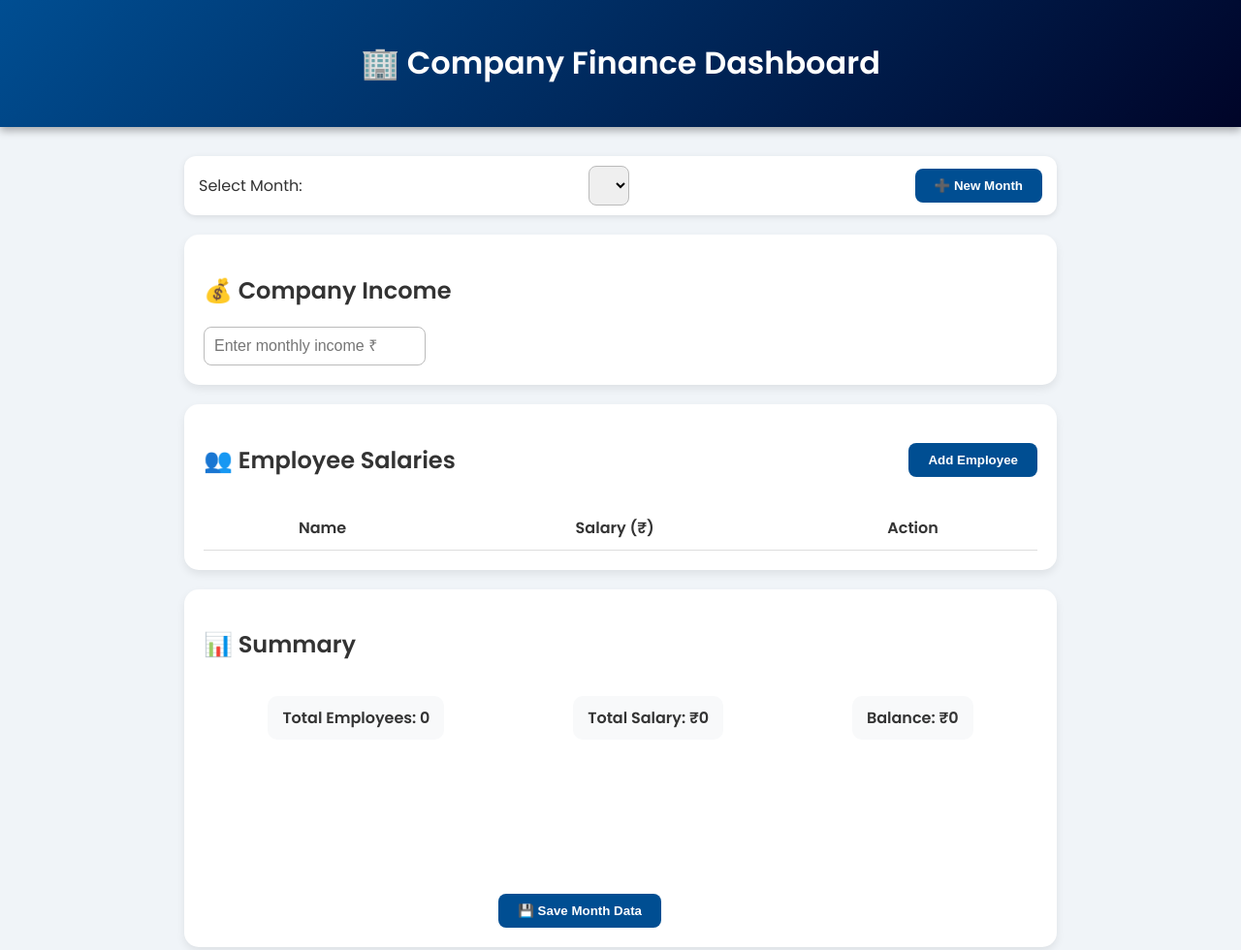
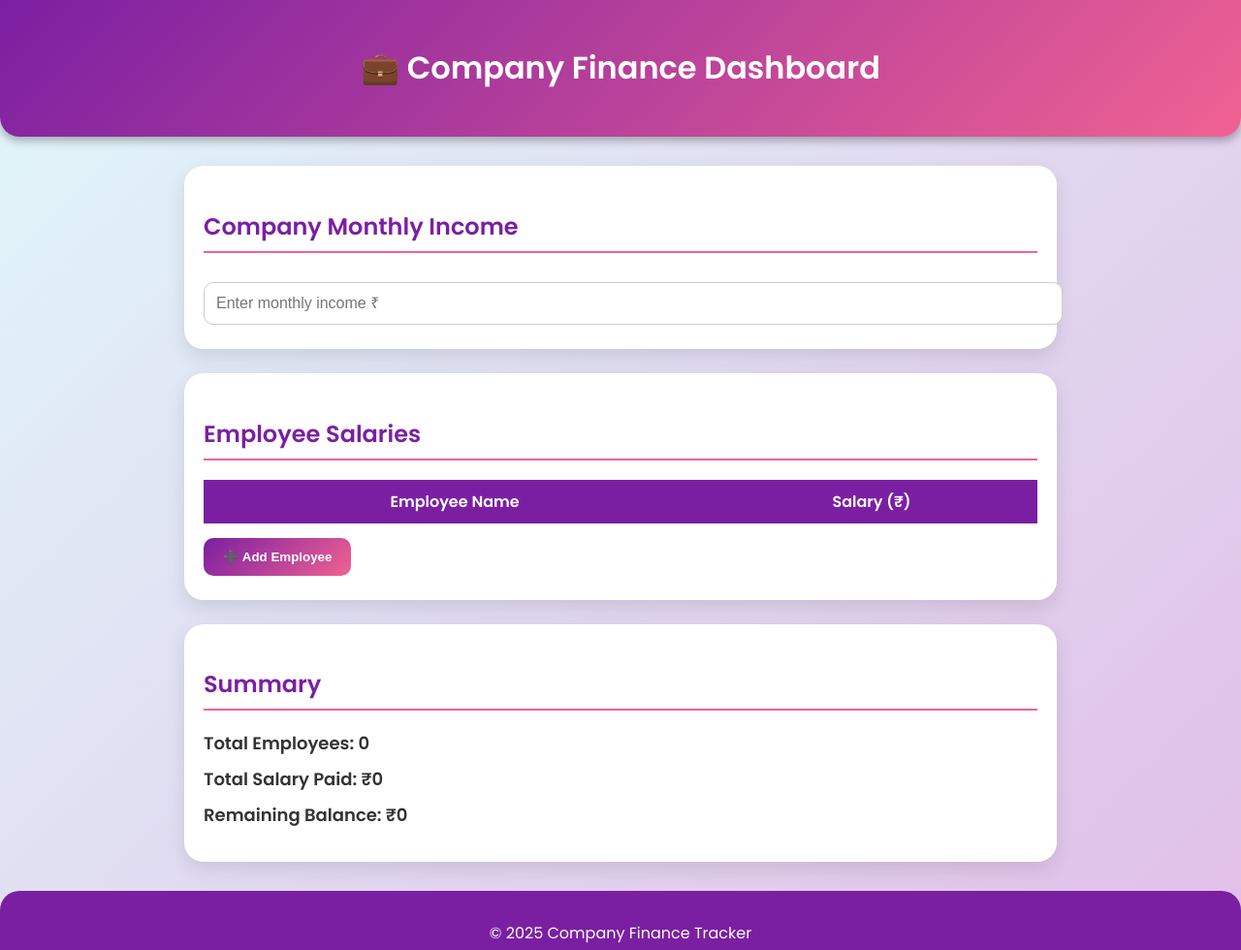
Before and after one commit to MrutyunjayM/Company_Finance2, a plain HTML site: page index.html in a window 1280 px wide. Shown: the top 980 px of the page at 97% size. Drawn offline with nearby package versions, Linux system fonts and the light colour scheme.

Commit message:
Add files via upload

```diff
--- a/index.html
+++ b/index.html
@@ -5,51 +5,37 @@
   <meta name="viewport" content="width=device-width, initial-scale=1.0" />
   <title>Company Finance Dashboard</title>
   <link rel="stylesheet" href="style.css" />
-  <script src="https://cdn.jsdelivr.net/npm/chart.js"></script>
 </head>
 <body>
   <header>
-    <h1>🏢 Company Finance Dashboard</h1>
+    <h1>💼 Company Finance Dashboard</h1>
   </header>
 
   <main>
-    <section class="controls">
-      <label for="monthSelect">Select Month:</label>
-      <select id="monthSelect"></select>
-      <button id="newMonthBtn">➕ New Month</button>
-    </section>
-
-    <section class="card income">
-      <h2>💰 Company Income</h2>
+    <section class="card income-section">
+      <h2>Company Monthly Income</h2>
       <input type="number" id="income" placeholder="Enter monthly income ₹" />
     </section>
 
-    <section class="card salary">
-      <div class="header-row">
-        <h2>👥 Employee Salaries</h2>
-        <button id="addEmployee">Add Employee</button>
-      </div>
+    <section class="card salary-section">
+      <h2>Employee Salaries</h2>
       <table id="salaryTable">
         <thead>
           <tr>
-            <th>Name</th>
+            <th>Employee Name</th>
             <th>Salary (₹)</th>
-            <th>Action</th>
           </tr>
         </thead>
         <tbody id="tableBody"></tbody>
       </table>
+      <button id="addEmployee">➕ Add Employee</button>
     </section>
 
     <section class="card summary">
-      <h2>📊 Summary</h2>
-      <div class="summary-box">
-        <p>Total Employees: <span id="totalEmployees">0</span></p>
-        <p>Total Salary: ₹<span id="totalSalary">0</span></p>
-        <p>Balance: ₹<span id="balance">0</span></p>
-      </div>
-      <canvas id="financeChart"></canvas>
-      <button id="saveMonth">💾 Save Month Data</button>
+      <h2>Summary</h2>
+      <p>Total Employees: <span id="totalEmployees">0</span></p>
+      <p>Total Salary Paid: ₹<span id="totalSalary">0</span></p>
+      <p>Remaining Balance: ₹<span id="balance">0</span></p>
     </section>
   </main>
 
--- a/script.js
+++ b/script.js
@@ -1,119 +1,44 @@
+// Array to store employees
 let employees = [];
-let financeData = JSON.parse(localStorage.getItem("financeData")) || {};
-let currentMonth = "";
 
-const monthSelect = document.getElementById("monthSelect");
-const incomeInput = document.getElementById("income");
-
-function populateMonths() {
-  monthSelect.innerHTML = "";
-  Object.keys(financeData).forEach(month => {
-    const opt = document.createElement("option");
-    opt.value = month;
-    opt.textContent = month;
-    monthSelect.appendChild(opt);
-  });
-}
-
-function newMonth() {
-  const month = prompt("Enter month name (e.g., October-2025):");
-  if (month && !financeData[month]) {
-    financeData[month] = { income: 0, employees: [] };
-    currentMonth = month;
-    populateMonths();
-    monthSelect.value = month;
-    employees = [];
-    incomeInput.value = "";
-    updateTable();
-    updateSummary();
-  }
-}
-
-function addEmployee() {
+// Add employee button
+document.getElementById("addEmployee").addEventListener("click", () => {
   const name = prompt("Enter employee name:");
   const salary = parseFloat(prompt("Enter salary (₹):")) || 0;
+
   if (name && salary > 0) {
     employees.push({ name, salary });
     updateTable();
   }
-}
+});
 
-function deleteEmployee(index) {
-  employees.splice(index, 1);
-  updateTable();
-}
-
+// Update the salary table
 function updateTable() {
   const tbody = document.getElementById("tableBody");
   tbody.innerHTML = "";
+
   employees.forEach((emp, index) => {
     const row = `
       <tr>
         <td>${emp.name}</td>
         <td>₹${emp.salary.toLocaleString()}</td>
-        <td><button onclick="deleteEmployee(${index})">🗑️</button></td>
       </tr>`;
     tbody.innerHTML += row;
   });
+
   updateSummary();
 }
 
+// Calculate and update summary section
 function updateSummary() {
-  const totalSalary = employees.reduce((sum, e) => sum + e.salary, 0);
-  const income = parseFloat(incomeInput.value) || 0;
+  const totalSalary = employees.reduce((sum, emp) => sum + emp.salary, 0);
+  const income = parseFloat(document.getElementById("income").value) || 0;
   const balance = income - totalSalary;
 
   document.getElementById("totalEmployees").textContent = employees.length;
   document.getElementById("totalSalary").textContent = totalSalary.toLocaleString();
   document.getElementById("balance").textContent = balance.toLocaleString();
-
-  updateChart(income, totalSalary, balance);
 }
 
-function saveMonth() {
-  if (!currentMonth) return alert("Select or create a month first!");
-  financeData[currentMonth] = {
-    income: parseFloat(incomeInput.value) || 0,
-    employees: employees
-  };
-  localStorage.setItem("financeData", JSON.stringify(financeData));
-  alert("✅ Data saved for " + currentMonth);
-}
-
-function loadMonth(month) {
-  currentMonth = month;
-  if (!financeData[month]) return;
-  incomeInput.value = financeData[month].income || "";
-  employees = financeData[month].employees || [];
-  updateTable();
-}
-
-let chart;
-function updateChart(income, salary, balance) {
-  const ctx = document.getElementById("financeChart").getContext("2d");
-  if (chart) chart.destroy();
-  chart = new Chart(ctx, {
-    type: "bar",
-    data: {
-      labels: ["Income", "Salary Expense", "Balance"],
-      datasets: [{
-        label: "Amount (₹)",
-        data: [income, salary, balance],
-        backgroundColor: ["#007bff", "#dc3545", "#28a745"]
-      }]
-    },
-    options: {
-      responsive: true,
-      plugins: { legend: { display: false } },
-      scales: { y: { beginAtZero: true } }
-    }
-  });
-}
-
-document.getElementById("addEmployee").addEventListener("click", addEmployee);
-document.getElementById("saveMonth").addEventListener("click", saveMonth);
-document.getElementById("newMonthBtn").addEventListener("click", newMonth);
-incomeInput.addEventListener("input", updateSummary);
-monthSelect.addEventListener("change", e => loadMonth(e.target.value));
-
-populateMonths();
+// Update summary whenever income changes
+document.getElementById("income").addEventListener("input", updateSummary);
--- a/style.css
+++ b/style.css
@@ -2,18 +2,19 @@
 
 body {
   font-family: 'Poppins', sans-serif;
-  background: #f0f4f8;
+  background: linear-gradient(135deg, #e0f7fa, #e1bee7);
+  margin: 0;
   color: #333;
-  margin: 0;
-  padding: 0;
 }
 
 header {
-  background: linear-gradient(135deg, #004e92, #000428);
+  background: linear-gradient(135deg, #7b1fa2, #f06292);
   color: white;
   text-align: center;
-  padding: 20px 10px;
-  box-shadow: 0 4px 8px rgba(0,0,0,0.3);
+  padding: 25px 10px;
+  box-shadow: 0 4px 10px rgba(0,0,0,0.3);
+  border-bottom-left-radius: 20px;
+  border-bottom-right-radius: 20px;
 }
 
 main {
@@ -22,80 +23,85 @@ main {
   padding: 0 15px;
 }
 
-.controls {
-  display: flex;
-  justify-content: space-between;
-  align-items: center;
-  margin-bottom: 20px;
+.card {
   background: #fff;
-  padding: 10px 15px;
-  border-radius: 12px;
-  box-shadow: 0 2px 6px rgba(0,0,0,0.1);
+  border-radius: 20px;
+  padding: 25px 20px;
+  margin-bottom: 25px;
+  box-shadow: 0 8px 20px rgba(0,0,0,0.1);
+  transition: transform 0.2s ease;
 }
 
-.controls select, input {
-  padding: 10px;
-  border: 1px solid #bbb;
-  border-radius: 8px;
+.card:hover {
+  transform: translateY(-5px);
+}
+
+h2 {
+  color: #7b1fa2;
+  border-bottom: 2px solid #f06292;
+  padding-bottom: 8px;
+}
+
+input {
+  width: 100%;
+  padding: 12px;
+  border-radius: 10px;
+  border: 1px solid #ccc;
   font-size: 16px;
+  margin-top: 10px;
 }
 
 button {
-  background: #004e92;
-  color: #fff;
+  background: linear-gradient(135deg, #7b1fa2, #f06292);
   border: none;
-  padding: 10px 20px;
-  border-radius: 8px;
+  padding: 12px 20px;
+  color: white;
+  font-weight: 600;
+  border-radius: 10px;
   cursor: pointer;
-  font-weight: 600;
+  margin-top: 15px;
   transition: 0.3s;
 }
-button:hover { background: #002c5c; }
 
-.card {
-  background: white;
-  border-radius: 15px;
-  padding: 20px;
-  margin-bottom: 20px;
-  box-shadow: 0 4px 8px rgba(0,0,0,0.08);
-}
-
-.header-row {
-  display: flex;
-  justify-content: space-between;
-  align-items: center;
+button:hover {
+  background: linear-gradient(135deg, #4a148c, #c2185b);
+  transform: scale(1.05);
 }
 
 table {
   width: 100%;
   border-collapse: collapse;
-  margin-top: 10px;
+  margin-top: 15px;
 }
 
-th, td {
-  border-bottom: 1px solid #ddd;
-  text-align: center;
+th {
+  background: #7b1fa2;
+  color: white;
   padding: 10px;
 }
 
-tr:hover { background: #f9fafb; }
+td {
+  text-align: center;
+  padding: 10px;
+  border-bottom: 1px solid #ddd;
+}
+
+tr:hover {
+  background: #fce4ec;
+}
+
+.summary p {
+  font-size: 18px;
+  font-weight: 600;
+  margin: 10px 0;
+}
 
 footer {
-  background: #000428;
+  background: #7b1fa2;
   color: white;
   text-align: center;
-  padding: 10px;
+  padding: 15px;
+  border-top-left-radius: 20px;
+  border-top-right-radius: 20px;
   margin-top: 30px;
 }
-
-.summary-box {
-  display: flex;
-  justify-content: space-around;
-  margin-bottom: 15px;
-}
-.summary-box p {
-  background: #f8f9fa;
-  padding: 10px 15px;
-  border-radius: 10px;
-  font-weight: 600;
-}
```
